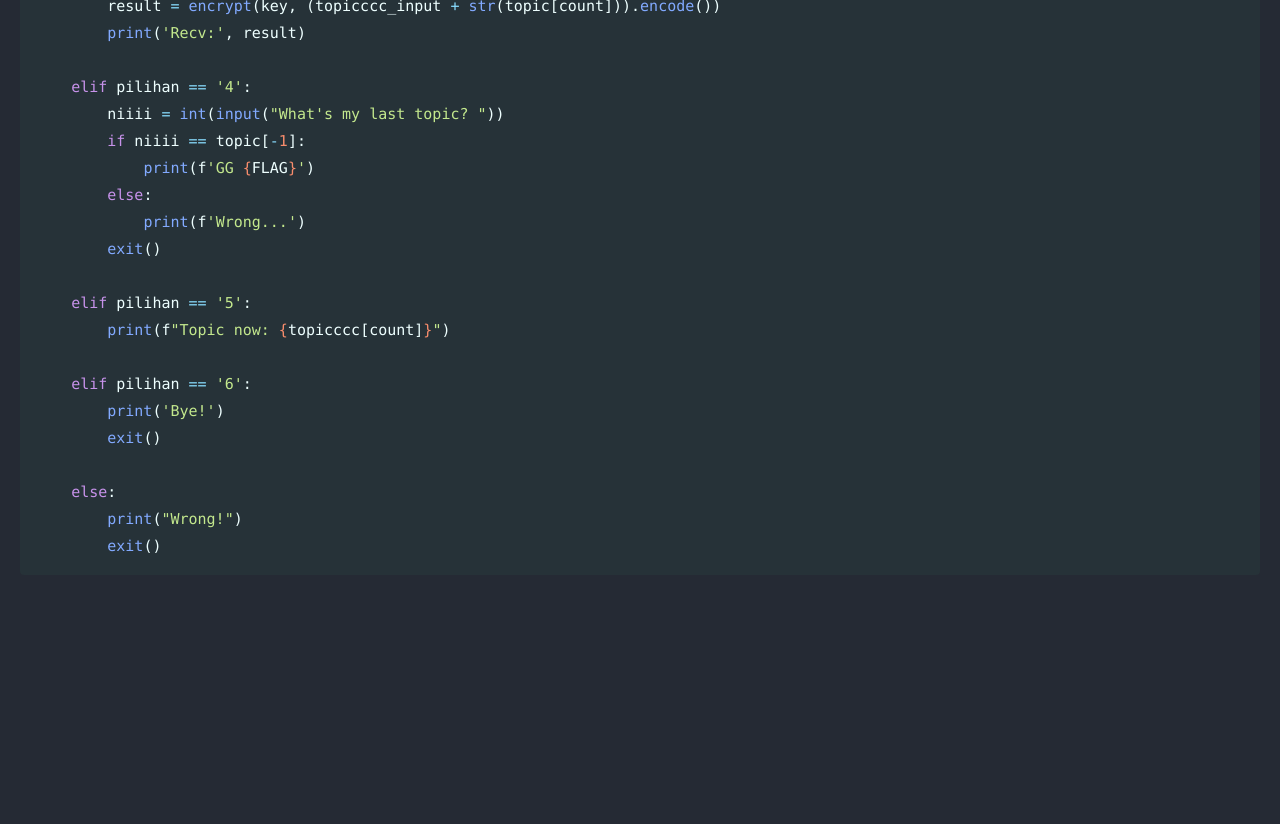
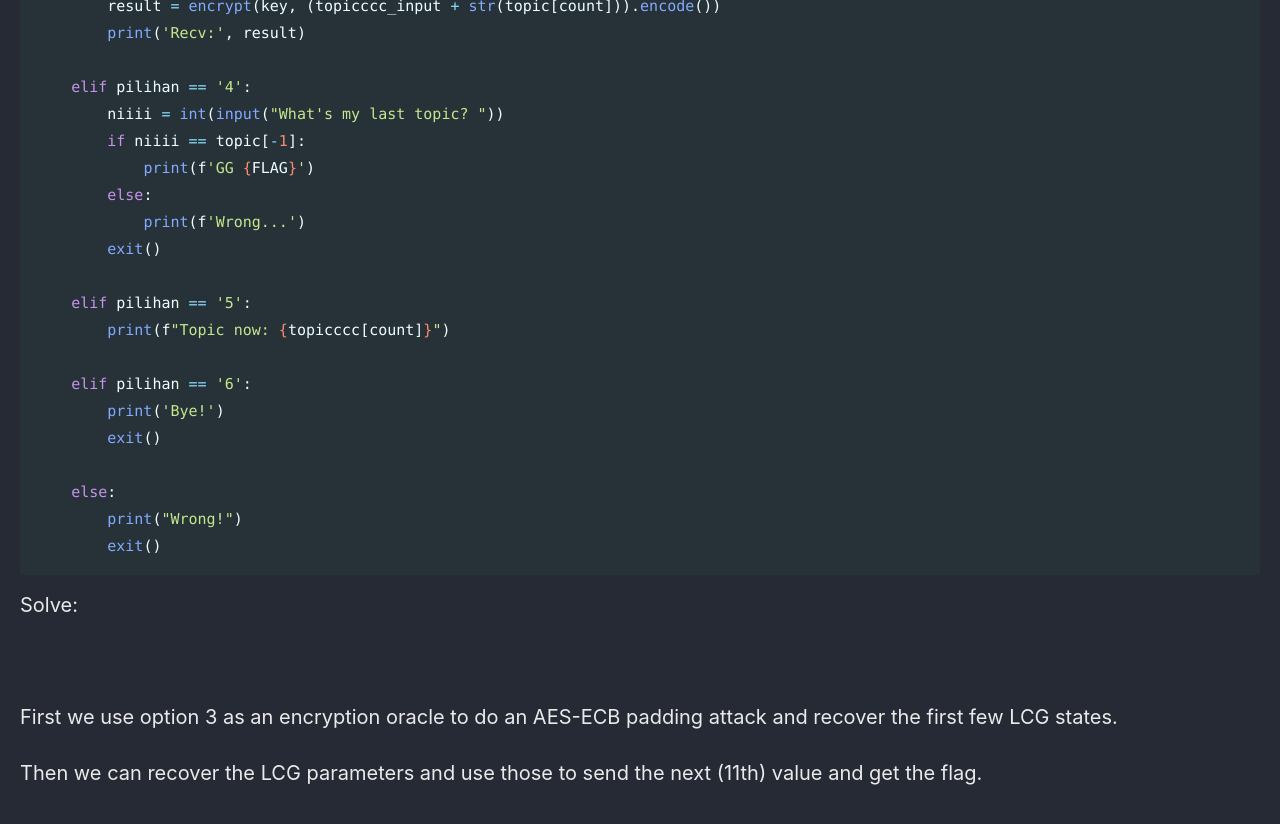
Before and after one commit to Connor-McCartney/Connor-McCartney.github.io, a Jekyll site: the page built from _pages/cryptography/other/cyberyolk-writeups.md, in a window 1280 px wide and 900 px high, scrolled down 1956 px. Shown: the top 824 px of the window. Built offline with Jekyll 4.4.1, drawn with Linux system fonts in a browser that asks for light colours; cached includes are drawn as plain includes; before the commit the page ends 2576 px from its top, so only the background shows below that.

Commit message:
Update cyberyolk-writeups.md

````diff
--- a/_pages/cryptography/other/cyberyolk-writeups.md
+++ b/_pages/cryptography/other/cyberyolk-writeups.md
@@ -95,3 +95,13 @@ while True:
         print("Wrong!")
         exit()
 ```
+
+Solve:
+
+<br>
+
+First we use option 3 as an encryption oracle to do an AES-ECB padding attack and recover the first few LCG states.
+
+Then we can recover the LCG parameters and use those to send the next (11th) value and get the flag.
+
+<br>
````
